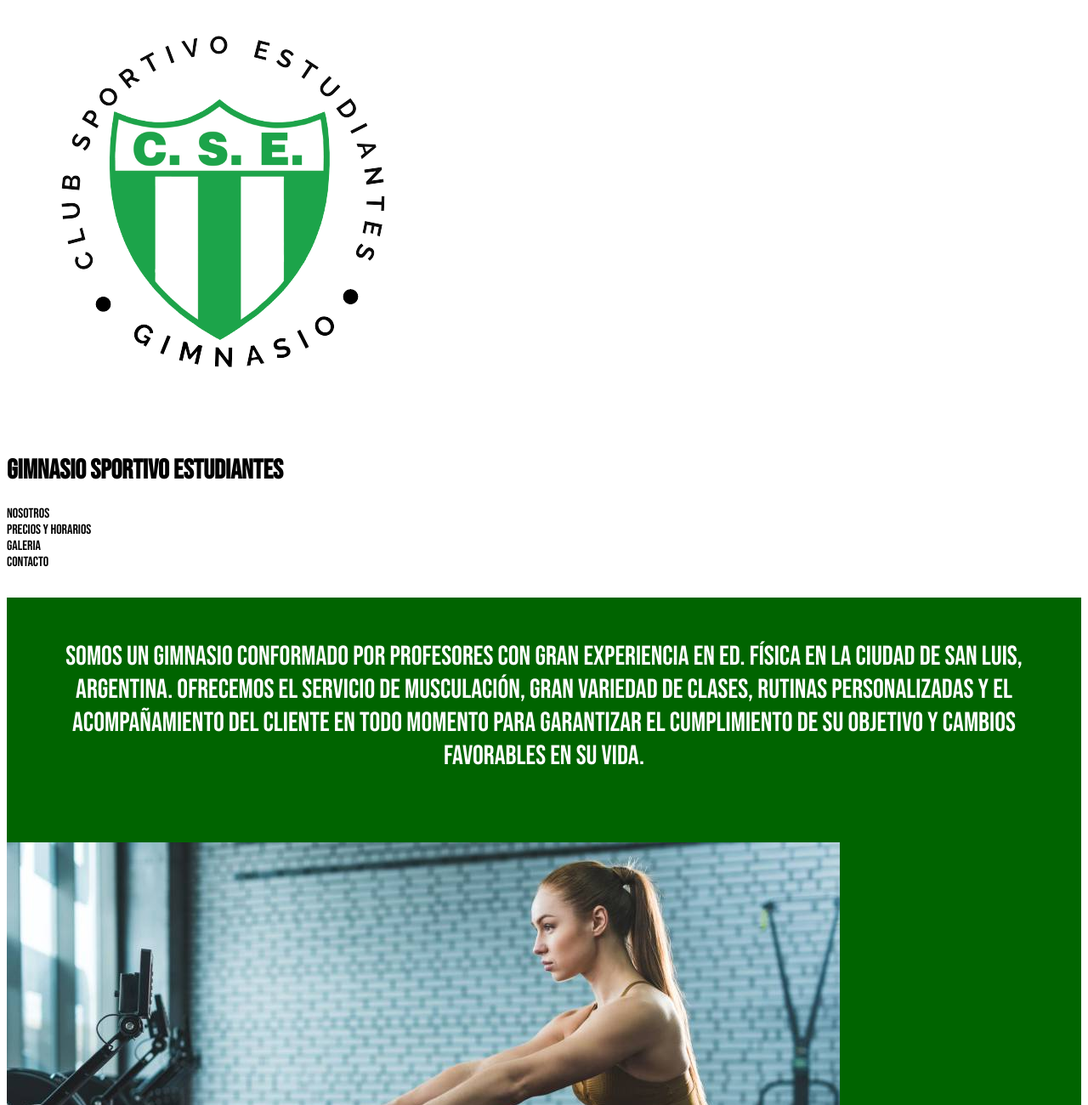
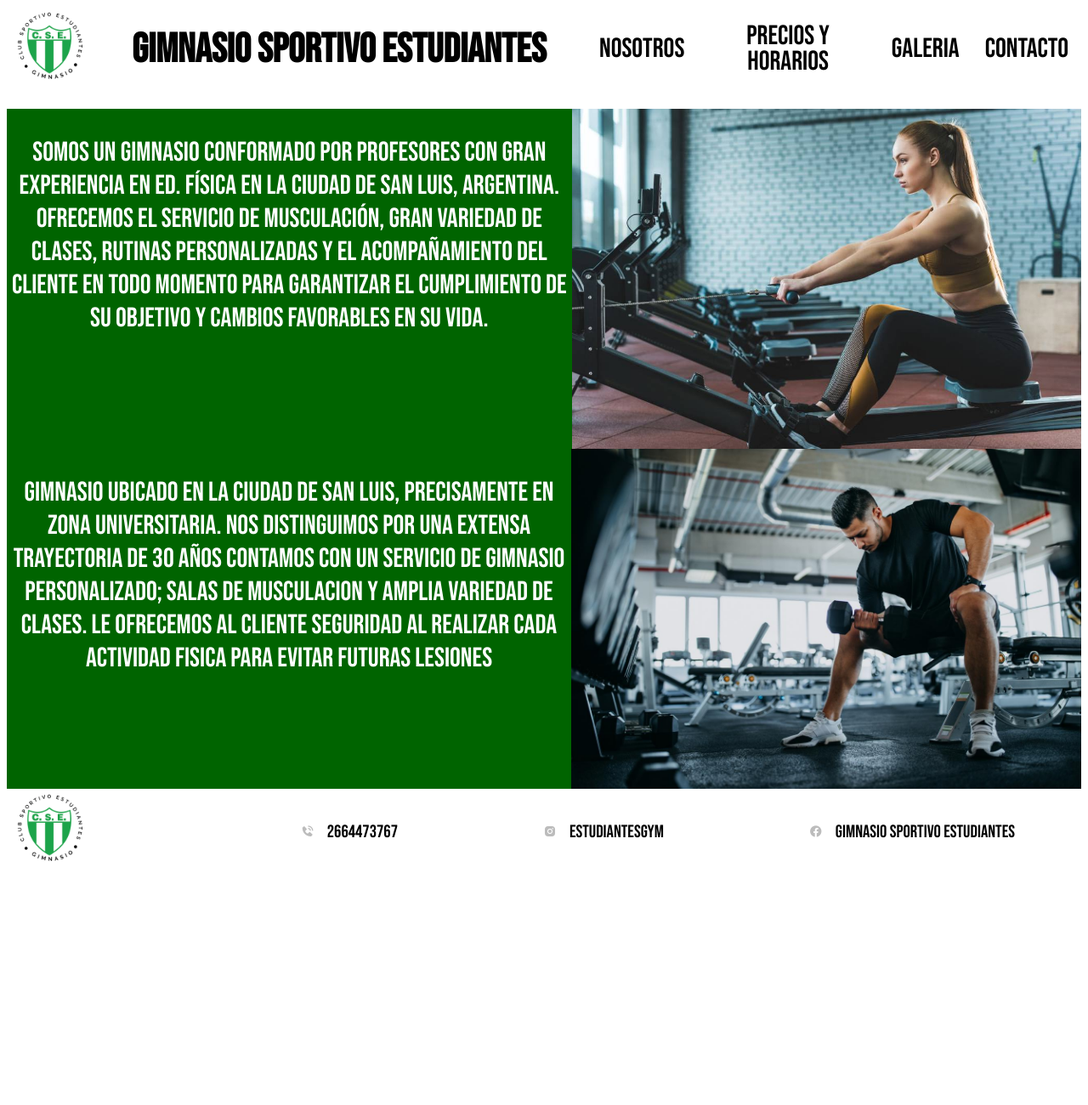
Before and after one commit to agustinmalbec/PFMalbec, a plain HTML site: page pages/nosotros.html in a window 1280 px wide. Shown: the top 1300 px of the page at 85% size. After the commit the page ends 1036 px from the top, so only its background shows below. Drawn offline with nearby package versions, Linux system fonts and the light colour scheme.

Commit message:
avanzando

```diff
--- a/css/styles.css
+++ b/css/styles.css
@@ -26,26 +26,28 @@
 
  /* Encabezado */
 
-.encabezado__nav, .pie{
+ .encabezado__nav,
+ .pie {
      height: 100px;
      width: 100%;
      display: flex;
      justify-content: space-between;
  }
 
-.encabezado__titulo{
+ .encabezado__titulo {
      align-self: center;
      font-size: 2rem;
      text-align: center;
  }
 
-.bx{
+ .encabezado .bx {
      color: black;
      cursor: pointer;
      font-size: 50px;
+     padding-top: 20px;
  }
 
-.encabezado__lista{
+ .encabezado__lista {
      position: fixed;
      width: 100%;
      height: 0vh;
@@ -55,62 +57,113 @@
      transition: all .5s;
  }
 
-.encabezado__lista li{
+ .encabezado__lista li {
      display: none;
      line-height: 30px;
      margin: 70px 0;
      transition: all .5s;
  }
-.encabezado__lista a{
+
+ .encabezado__lista a {
      font-size: 2rem;
      color: white;
  }
 
-.encabezado__lista li a.active, .encabezado__lista li a:hover{
+ .encabezado__lista li a.active,
+ .encabezado__lista li a:hover {
      color: greenyellow;
      transition: .3s;
  }
-#check{
+
+ #check {
      display: none;
  }
-#check:checked ~ .encabezado__lista{
+
+ #check:checked~.encabezado__lista {
      height: 100vh;
  }
-#check:checked ~ .encabezado__lista li{
+
+ #check:checked~.encabezado__lista li {
      display: block;
  }
 
- /* .encabezado {
+ /* Footer */
+
+ .pie__lista {
+    font-size: 1rem;
+    justify-content: center;
+    text-align: center;
+}
+
+.pie .bx {
+    font-size: 1rem;
+}
+
+.pie {
+    height: 100px;
+}
+
+ @media (min-width: 600px) {
+     .encabezado {
          display: flex;
          justify-content: space-around;
          height: 15vh;
+         color: #000;
+     }
+
+     .encabezado__nav .bx {
+         display: none;
      }
 
      .encabezado__lista {
+         position: relative;
          display: flex;
+         width: 50%;
+         height: 100%;
+         margin: 0;
+         top: 0;
+         background-color: white;
      }
 
- .encabezado__nav,
- .encabezado__titulo {
+     .encabezado__lista a {
+         color: #000;
+     }
+
+     .encabezado__lista li {
+         display: flex;
+         padding: 0px 15px;
+         font-size: 1.5rem;
          align-self: center;
      }
 
- .encabezado__lista li {
-     padding: 0px 15px;
-     font-size: 1.5rem;
- }
-
- .encabezado__titulo:hover, .encabezado__lista li:hover {
+     .encabezado__titulo:hover,
+     .encabezado__titulo a:hover,
+     .encabezado__lista li a.active,
+     .encabezado__lista li a:hover {
+         color: darkgreen;
+         transition: .3s;
          transform: scale(1.1);
-
-}
-.encabezado a:hover{
-    color: darkgreen;
      }
 
      .encabezado__titulo {
          font-size: 3rem;
- } */
+         width: 50%;
+     }
+
+     .pie__lista{
+        display: flex;
+        width: 80%;
+        justify-content: space-around;
+        font-size: 1.3rem;
+        align-self: center;
+     }
+     i{
+        font-size: 2rem;
+        padding: 15px;
+     }
+
+ }
+
 
 
 
@@ -138,22 +191,52 @@
      height: 100%;
  } */
 
-.portada{
-    background-image:url(../assets/img/imagenindex.jpg);
+ .portada {
+     background-image: url(../assets/img/imagenindex.jpg);
      height: 90vh;
      display: flex;
      justify-content: center;
      align-items: center;
  }
-.portada__texto{
+
+ .portada__texto {
      background-color: rgba(172, 172, 172, 0.605);
      color: darkgreen;
      font-size: 5rem;
      text-align: center;
 
  }
-.portada__img{
+
+ .portada__img {
      display: none;
+ }
+
+ /* Nosotros */
+
+ .nosotros{
+    display: flex;
+    flex-direction: column;
+ }
+ .nosotros__img{
+    height: 50%;
+    width: 100%;
+ }
+.nosotros__texto{
+    font-size: 2rem;
+    text-align: center;
+    color: white;
+}
+
+@media (min-width: 600px){
+    .nosotros{
+        flex-direction: row;
+        height: 50vh;
+    }
+    .nosotros__img{
+        width: 50vw;
+        height: 100%;
+        object-fit: cover;
+    }
 }
 
  /* Galeria */
@@ -201,33 +284,19 @@ text-align: center;
      border: 1px solid black;
  }
 
- /* Footer */
 
- .pie__lista{
-    font-size: 2rem;
-    justify-content: center;
-    text-align: center;
- }
- .pie .bx{
-    font-size: 2rem;
- }
- .pie{
-    height: 220px;
- }
+
  /* .pie {
      height: 15vh;
      display: flex;
      justify-content: space-evenly;
  }
  .pie__lista {
-    align-self: center;
+
     display: flex;
  }
  .pie__lista li {
     padding: 5px 30px;
-    font-size: 1.3rem;
+    ;
  }
- i{
-    font-size: 2rem;
-    padding: 15px;
- } */
+  */
--- a/pages/nosotros.html
+++ b/pages/nosotros.html
@@ -6,6 +6,7 @@
     <meta http-equiv="X-UA-Compatible" content="IE=edge">
     <meta name="viewport" content="width=device-width, initial-scale=1.0">
     <title>Nosotros</title>
+    <link href='https://unpkg.com/boxicons@2.1.4/css/boxicons.min.css' rel='stylesheet'>
     <link rel="stylesheet" href="../css/styles.css">
     <link rel="preconnect" href="https://fonts.googleapis.com">
     <link rel="preconnect" href="https://fonts.gstatic.com" crossorigin>
@@ -13,11 +14,13 @@
 </head>
 
 <body>
-    <header>
-        <img src="../assets/img/logo.png" alt="logo gimnasio" class="icono-club">
-        <h1><a href="../index.html">Gimnasio Sportivo Estudiantes</a></h1>
-        <nav>
-            <ul>
+    <header class="encabezado">
+        <nav class="encabezado__nav">
+            <img src="../assets/img/logo.png" alt="logo gimnasio" class="encabezado__logo">
+            <h1 class="encabezado__titulo"><a href="../index.html">Gimnasio Sportivo Estudiantes</a></h1>
+            <input type="checkbox" id="check">
+            <label for="check"><i class='bx bx-menu'></i></label>
+            <ul class="encabezado__lista">
                 <li><a href="nosotros.html">Nosotros</a></li>
                 <li><a href="precios.html">Precios y horarios</a></li>
                 <li><a href="galeria.html">Galeria</a></li>
@@ -26,9 +29,9 @@
         </nav>
     </header>
     <main>
-        <section>
+        <section class="nosotros">
             <div>
-                <p class="parrafo-secundario">
+                <p class="nosotros__texto">
                     Somos un gimnasio conformado por profesores con gran experiencia en Ed. Física en la ciudad de San
                     Luis,
                     Argentina.
@@ -37,29 +40,32 @@
                     favorables en su vida.
                 </p>
             </div>
-            <img src="../assets/img/foto-nosotros1.jpg" alt="Chica en gimnasio">
+            <img src="../assets/img/foto-nosotros1.jpg" alt="Chica en gimnasio" class="nosotros__img">
         </section>
 
-        <section>
+        <section class="nosotros">
             <div>
-                <p class="parrafo-secundario">
+                <p class="nosotros__texto">
                     Gimnasio ubicado en la ciudad de San Luis, precisamente en zona universitaria. Nos distinguimos por
                     una extensa trayectoria de 30 años
                     Contamos con un servicio de gimnasio personalizado; salas de musculacion y amplia variedad de
                     clases.
                     Le ofrecemos al cliente seguridad al realizar cada actividad fisica para evitar futuras lesiones
                 </p>
-                <img src="../assets/img/foto-nosotros2.jpg" alt="Chico en gimnasio">
             </div>
+                <img src="../assets/img/foto-nosotros2.jpg" alt="Chico en gimnasio" class="nosotros__img">
         </section>
 
     </main>
-    <footer>
-        <img src="../assets/img/logo.png" alt="logo gimnasio" class="icono-club">
-        <ul>
-            <li>2664547698</li>
-            <li>estudiantesgym</li>
-            <li>Gimnasio Sportivo Estudiantes</li>
+    <footer class="pie">
+        <img src="../assets/img/logo.png" alt="logo gimnasio" class="pie__logo">
+        <ul class="pie__lista">
+            <li><i class='bx bxs-phone-call bx-flashing'></i>2664473767</li>
+            <li><i class='bx bxl-instagram-alt bx-flashing'></i><a href="https://www.instagram.com/estudiantesgym/"
+                    target="_blank">estudiantesgym</a></li>
+            <li><i class='bx bxl-facebook-circle bx-flashing'></i><a
+                    href="https://www.facebook.com/gimnasioclubestudiantes" target="_blank">Gimnasio Sportivo
+                    Estudiantes</a></li>
         </ul>
     </footer>
 </body>
```
Also changed, not shown: index.html (+0 -5 lines), pages/contacto.html (+17 -11 lines), pages/galeria.html (+17 -11 lines), pages/precios.html (+17 -11 lines). Lines whose indentation alone changed are shown as unchanged.
